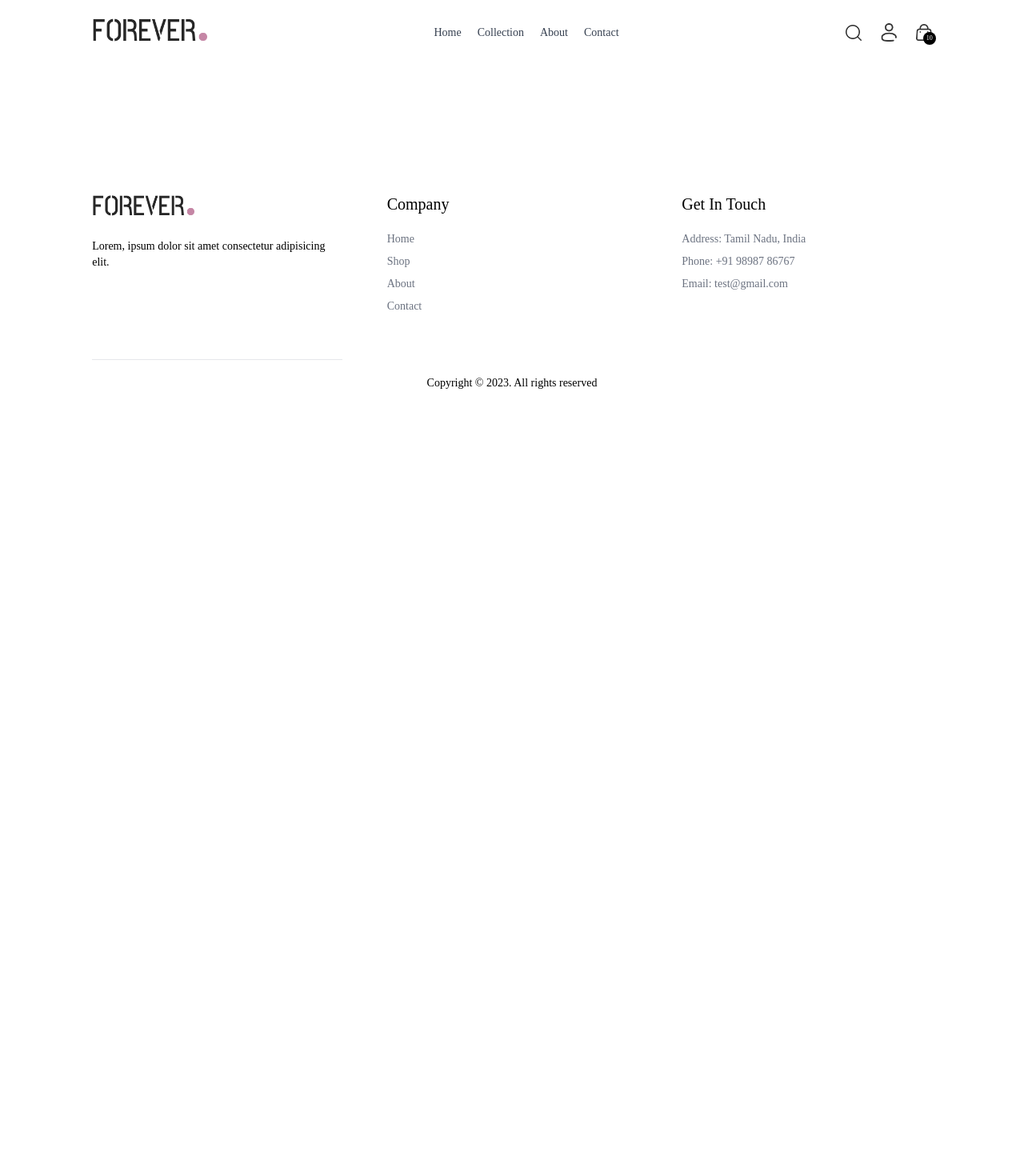
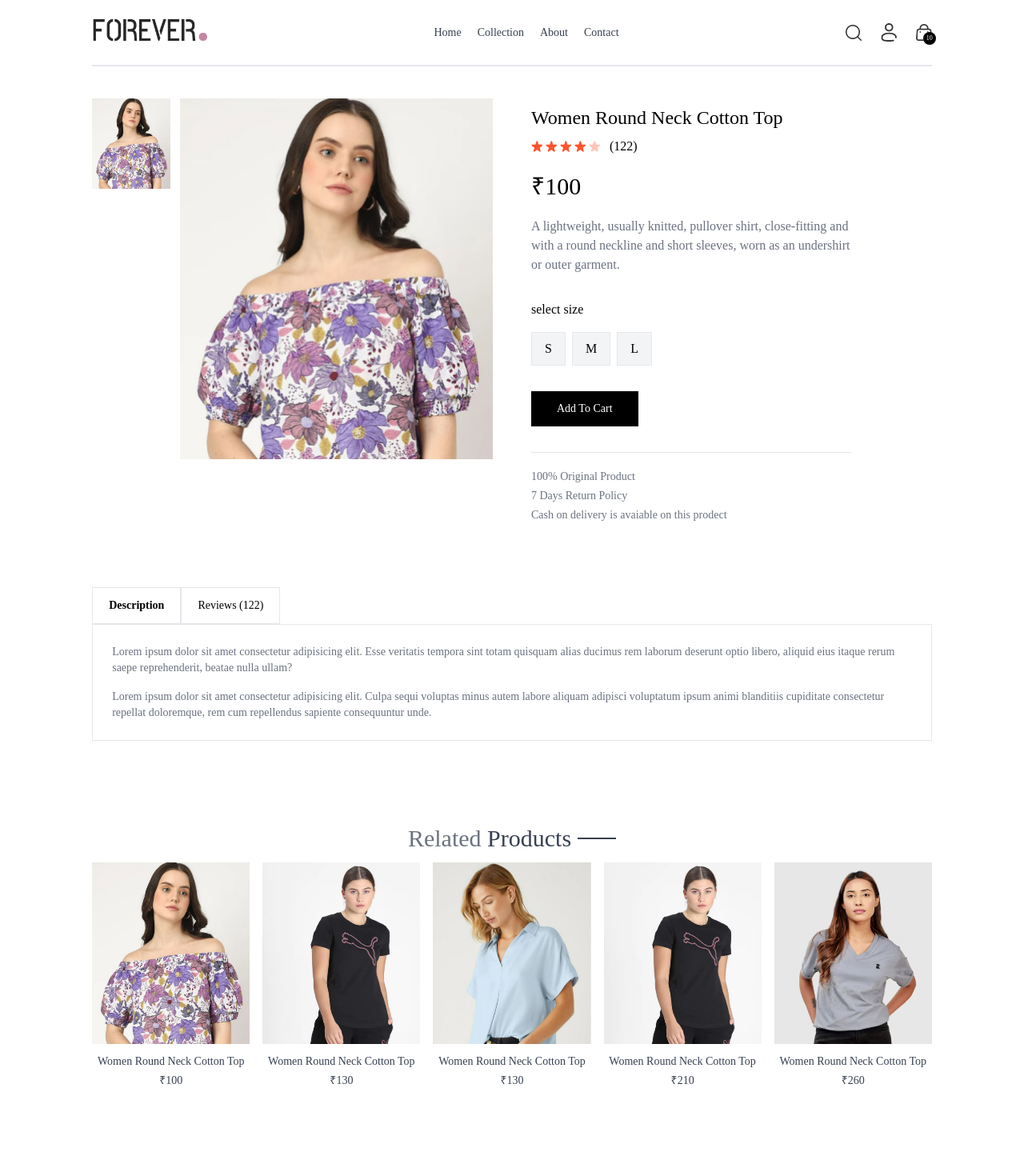
Before and after one commit to A-M-Santhoshkumar/Ecommerce, a React (Vite) app: page /product/aaaaa in a window 1280 px wide. Shown: the top 1470 px of the page at 80% size. Before the commit the page ends 800 px from the top, so only its background shows below. Built offline with nearby package versions, Linux system fonts and the light colour scheme.

Commit message:
some new page added

```diff
--- a/src/App.jsx
+++ b/src/App.jsx
@@ -31,7 +31,7 @@
          <Route path="/cart" element={<Cart />} />
          <Route path="/placeorder" element={<PlaceOrder />} />
          <Route path="/orders" element={<Orders />} />
-         <Route path="/product" element={<Product />} />
+         <Route path="/product/:productId" element={<Product />} />
          <Route path="/collection" element={<Collection />} />
 
       </Routes>
--- /dev/null
+++ b/src/components/RelatedProducts.jsx
@@ -0,0 +1,65 @@
+import React, { useContext, useEffect, useState } from 'react'
+import { ShopContext } from '../context/ShopContext'
+import Title from '../components/Title'
+import ProductItem from '../components/ProductItem'
+
+const RelatedProducts = ({category,subCategory}) => {
+
+    const {products}  = useContext(ShopContext);
+    const [related,setRelated] = useState([]);
+
+
+
+
+
+    useEffect(() => {
+         if(products.length > 0){
+            let prodecsCopy = products.slice();
+            prodecsCopy = prodecsCopy.filter((item) => category === item.category)
+             prodecsCopy = prodecsCopy.filter((item) => subCategory === item.subCategory)
+            setRelated(prodecsCopy.slice(0, 5))
+
+
+         }
+    },[products])
+
+  return (
+
+
+
+
+
+   <div className='my-24'>
+      <div className='text-center text-3xl py-2'>
+
+
+
+            <Title text1={'Related'} text2={'Products'}/>
+
+            <div className='grid grid-cols-2 sm:grid-cols-3 md:grid-cols-4 lg:grid-cols-5 gap-4 gap-y-6'>
+           {
+            related.map((item,index) => (
+                <ProductItem key={index} id={item._id} name={item.name} price={item.price} image={item.image}/>
+            ))
+           }
+            </div>
+
+        </div>
+
+    </div>
+
+
+
+
+
+
+
+  )
+}
+
+
+
+
+
+
+export default RelatedProducts;
--- a/src/components/SearchBar.jsx
+++ b/src/components/SearchBar.jsx
@@ -18,8 +18,8 @@
   },[location]);
 
   return showSearch && visible ? (
-    <div className='border-t border-b bg-gray-100 text-center'>
-      <div className='inline-flex items-center justify-center border-gray-400 px-5 py-2 my-5 mx-3 rounded-full w-3/4 sm:w-1/2'>
+    <div className='border-t border-b bg-gray-50 text-center'>
+      <div className='inline-flex items-center justify-center border border-gray-400 px-5 py-2 my-5 mx-3 rounded-full w-3/4 sm:w-1/2'>
         <input
           className='flex-1 outline-none bg-inherit text-sm'
           value={search}
--- a/src/context/ShopContext.jsx
+++ b/src/context/ShopContext.jsx
@@ -1,6 +1,6 @@
+import { useState } from "react";
 import { createContext } from "react";
 import { products } from "../assets/frontend_assets/assets";
-import React, { useState } from "react";
 export const ShopContext = createContext();
 
 
--- a/src/index.css
+++ b/src/index.css
@@ -25,3 +25,13 @@
         color: white;
        }
     }
+
+::-webkit-scrollbar{
+    display: none;
+}
+@media (max-width:640px){
+    a.active{
+        background-color: black;
+        color: white;
+    }
+}
--- a/src/pages/Collection.jsx
+++ b/src/pages/Collection.jsx
@@ -1,11 +1,12 @@
-import React, { useContext,useEffect,useState} from 'react';
-import { ShopContext } from '../context/ShopContext'
+import React from 'react'
+import { useContext, useEffect, useState } from 'react';
+import { ShopContext } from '../context/ShopContext';
 import { assets } from '../assets/frontend_assets/assets';
 import Title from '../components/Title';
 import ProductItem from '../components/ProductItem';
 
 function Collection() {
-   const {products,showSearch, setShowSearch} = useContext(ShopContext);
+  const { products, showSearch,  search } = useContext(ShopContext);
 
   const [showFilters, setShowFilters] = useState(false);
   const [filterProducts, setFilterProducts] = useState([]);
@@ -14,129 +15,153 @@
   const [subcategory, setSubcategory] = useState([]);
   const [sortType, setSortType] = useState('relavent');
 
- const togglecategory = (e) =>{
-  if(category.includes(e.target.value)){
-    setCategory(prev => prev.filter(item => item !== e.target.value));
-  }else{
-    setCategory(prev => [...prev, e.target.value]);
-  }
- }
+  const toggleCategory = (e) => {
+    const value = e.target.value;
+    setCategory((prev) =>
+      prev.includes(value) ? prev.filter((item) => item !== value) : [...prev, value]
+    );
+  };
 
- const toggleSubcategory = (e) =>{
-  if(subcategory.includes(e.target.value)){
-    setSubcategory(prev => prev.filter(item => item !== e.target.value));
-  }else{
-    setSubcategory(prev => [...prev, e.target.value]);
-  }
-}
+  const toggleSubcategory = (e) => {
+    const value = e.target.value;
+    setSubcategory((prev) =>
+      prev.includes(value) ? prev.filter((item) => item !== value) : [...prev, value]
+    );
+  };
 
   const applyFilters = () => {
     let productsCopy = products.slice();
-  if(showSearch && search){
 
+    if (showSearch && search) {
+      productsCopy = productsCopy.filter(item =>  item.name.toLowerCase().includes(search.toLowerCase())
+      );
     }
-  if(category.length > 0){
+
+    if (category.length > 0) {
       productsCopy = productsCopy.filter(item => category.includes(item.category));
     }
-  if(subcategory.length>0){
 
-    productsCopy = productsCopy.filter((item) => subcategory.includes(item.subCategory)); }
-   setFilterProducts(productsCopy);
+    if (subcategory.length > 0) {
+      productsCopy = productsCopy.filter(item => subcategory.includes(item.subCategory));
     }
 
+    setFilterProducts(productsCopy);
+  };
+
   const sortProduct = () => {
-
     let fpCopy = filterProducts.slice();
 
-  switch(sortType){
+    switch (sortType) {
       case 'low-high':
-      setFilterProducts(fpCopy.sort((a,b) => a.price - b.price));
+        setFilterProducts([...fpCopy].sort((a, b) => a.price - b.price));
         break;
       case 'high-low':
-      setFilterProducts(fpCopy.sort((a,b) => b.price - a.price));
+        setFilterProducts([...fpCopy].sort((a, b) => b.price - a.price));
         break;
       default:
         applyFilters();
         break;
     }
-
-}
+  };
 
   useEffect(() => {
     applyFilters();
-},[category,subcategory])
+  }, [category, subcategory, search, showSearch]);
 
   useEffect(() => {
     sortProduct();
   }, [sortType]);
 
   const wears = ['Topwear', 'Bottomwear', 'Winterwear'];
- const  catagoriesType =['Men', 'Women', 'Kids'];
-
-
+  const categoriesType = ['Men', 'Women', 'Kids'];
 
   return (
     <div className='flex flex-col sm:flex-row gap-1 sm:gap-10 pt-10 border-t'>
       {/* filter option */}
       <div className='min-w-60'>
-        <p onClick={() => setShowFilters(!showFilters)} className='my-2 text-xl flex items-center cursor-pointer gap-2'>FILTERS
-          <img className={`h-3 sm:hidden ${showFilters ? 'rotate-90' : ''}`} src={assets.dropdown_icon} alt="" />
-        </p>
-        {/* category filter */}
-        <div className={`border border-gray-300 pl-5 py-3 mt-6 ${showFilters ? "" : 'hidden'} sm:block`}>
-          <p className='mb-3 text-sm font-medium'> Catagories</p>
-          <div className='flex flex-col gap-2 text-sm  font-light text-gray-700'>
-
-            {
-              catagoriesType.map((category, index) => (
-                <p className='flex gap-2' key={index}>
-                      <input className='w-3' type="checkbox" value={category} onChange={togglecategory} /> {category}
-                </p>
-              ))
-            }
-
-
-          </div>
-
-        </div>
-        {/* sub category filter */}
-        <div className={`border border-gray-300 pl-5 py-3 my-5 ${showFilters ? "" : 'hidden'} sm:block`}>
-          <p className='mb-3 text-sm font-medium'> Type</p>
-           <div className='flex flex-col gap-2 text-sm font-light text-gray-700'>
-
-          {wears.map((wear, index) => (
-        <p className='flex gap-2' key={index}>
-          <input className='w-3' type="checkbox" value={wear} id={wear} onChange={toggleSubcategory}/>
-          <label htmlFor={wear}>{wear}</label>
+        <p
+          onClick={() => setShowFilters(!showFilters)}
+          className='my-2 text-xl flex items-center cursor-pointer gap-2'
+        >
+          FILTERS
+          <img
+            className={`h-3 sm:hidden ${showFilters ? 'rotate-90' : ''}`}
+            src={assets.dropdown_icon}
+            alt=""
+          />
         </p>
 
+        {/* category filter */}
+        <div
+          className={`border border-gray-300 pl-5 py-3 mt-6 ${
+            showFilters ? '' : 'hidden'
+          } sm:block`}
+        >
+          <p className='mb-3 text-sm font-medium'>Categories</p>
+          <div className='flex flex-col gap-2 text-sm font-light text-gray-700'>
+            {categoriesType.map((cat, index) => (
+              <p className='flex gap-2' key={index}>
+                <input
+                  className='w-3'
+                  type='checkbox'
+                  value={cat}
+                  onChange={toggleCategory}
+                />
+                {cat}
+              </p>
             ))}
-       </div>
-
-
           </div>
         </div>
 
+        {/* subcategory filter */}
+        <div
+          className={`border border-gray-300 pl-5 py-3 my-5 ${
+            showFilters ? '' : 'hidden'
+          } sm:block`}
+        >
+          <p className='mb-3 text-sm font-medium'>Type</p>
+          <div className='flex flex-col gap-2 text-sm font-light text-gray-700'>
+            {wears.map((wear, index) => (
+              <p className='flex gap-2' key={index}>
+                <input
+                  className='w-3'
+                  type='checkbox'
+                  value={wear}
+                  id={wear}
+                  onChange={toggleSubcategory}
+                />
+                <label htmlFor={wear}>{wear}</label>
+              </p>
+            ))}
+          </div>
+        </div>
+      </div>
 
-      {/*rights side */}
+      {/* right side */}
       <div className='flex-1'>
-        <div className='flex justify-between text-base sm:text2xl mb-4'>
-        <Title text1={'ALL' }  text2={'COLLECTION' }/>
-              {/* prodect */}
-              <select onChange={(e) => setSortType(e.target.value)} className='border-2 border-gray-300 text-sm px-2'>
-              <option value="relavent"> Sort By: Relavent</option>
-              <option value="low-high"> Sort By: Low To High</option>
-              <option value="high-low"> Sort By: High TO Low</option>
-
+        <div className='flex justify-between text-base sm:text-2xl mb-4'>
+          <Title text1={'ALL'} text2={'COLLECTION'} />
+          <select
+            onChange={(e) => setSortType(e.target.value)}
+            className='border-2 border-gray-300 text-sm px-2'
+          >
+            <option value='relavent'>Sort By: Relevant</option>
+            <option value='low-high'>Sort By: Low To High</option>
+            <option value='high-low'>Sort By: High To Low</option>
           </select>
         </div>
-        {/* Map products */}
+
+        {/* product listing */}
         <div className='grid grid-cols-2 sm:grid-cols-3 lg:grid-cols-4 gap-y-6'>
-             {
-              filterProducts.map((item,index) => (
-                <ProductItem key={index} id={item._id} name={item.name} image={item.image} price={item.price} />
-              ))
-             }
+          {filterProducts.map((item, index) => (
+            <ProductItem
+              key={index}
+              id={item._id}
+              name={item.name}
+              image={item.image}
+              price={item.price}
+            />
+          ))}
         </div>
       </div>
     </div>
--- a/src/pages/Product.jsx
+++ b/src/pages/Product.jsx
@@ -1,12 +1,98 @@
+import React, { useContext, useEffect, useState } from 'react';
+import { useParams } from 'react-router-dom';
+import { ShopContext } from '../context/ShopContext';
+import { assets } from '../assets/frontend_assets/assets';
+import RelatedProducts from '../components/RelatedProducts';
+
+function Product() {
+  const { productId } = useParams();
+  const { products,currency } = useContext(ShopContext);
+  const [productData, setProductData] = useState(null);
+  const [image,setImage] = useState('');
+  const [size,setSize] = useState('')
+
+      const fetchProductData = () => {
+
+        products.map((item) => {
+           if (item._id === productId) {
+       setProductData(item)
+      setImage(item.image[0])
+       return null;
+
+      }
+        })
+    };
+  useEffect(() => {
+    fetchProductData();
+  }, [productId, products]);
 
 
 
+  return productData ? (
+    <div className='border-t-2 pt-10 transition-opacity ease-in duration-500 opacity-100'>
+     <div className='flex gap-12 sm:gap-12 flex-col sm:flex-row'>
+     <div className='flex-1 flex flex-col-reverse gap-3 sm:flex-row'>
+       <div className='flex sm:flex-col overflow-x-auto sm:overflow-y-scroll justify-between sm:justify-normal  sm:w-1/5 w-full'>
+         {
+          productData.image.map((item,index) =>(
+              <img onClick={()=>setImage(item)} src={item} key={index}  className='w-24 sm:w-full sm:mb-3 flex-shrink-0 cursor-pointer' alt="" />
+          ))
+         }
+       </div>
+       <div className='w-full sm:w-[80%]'>
+        <img  className='w-full h-auto' src={image} alt="" />
+       </div>
+     </div>
 
-import React from 'react'
 
-function Product() {
-  <div>
-    <h1>wold</h1>
-  </div>
+      <div className='flex-1'>
+        <h1 className='font-medium text-2xl mt-2'>{productData.name}</h1>
+          <div className='flex items-center gap-1 mt-2'>
+          <img src={assets.star_icon} alt="" className="w-3.5" />
+          <img src={assets.star_icon} alt="" className="w-3.5" />
+          <img src={assets.star_icon} alt="" className="w-3.5" />
+          <img src={assets.star_icon} alt="" className="w-3.5" />
+          <img src={assets.star_dull_icon} alt="" className="w-3.5" />
+          <p className='pl-2'>(122)</p>
+          </div>
+          <p className='mt-5 text-3xl font-medium'>{currency}{productData.price}</p>
+          <p className='mt-5 text-gray-500 md:w-4/5'>{productData.description}</p>
+             <div className='flex flex-col gap-4 my-8'>
+                 <p>select size</p>
+                  <div className='flex gap-2'>
+                      {productData.sizes.map((item,index) =>(
+                        <button onClick={() => setSize(item)} className={`border py-2 px-4 bg-gray-100 ${item === size ? 'border-orange-500 ':''}`} key={index}>{item}</button>
+                      ) )}
+                 </div>
+             </div>
+              <button className='bg-black text-white px-8 py-3 text-sm active:bg-gray-700'>Add To Cart</button>
+              <hr className='mt-8 sm:w-4/5' />
+              <div className='text-sm text-gray-500 mt-5 flex flex-col gap-1'>
+                <p>100% Original Product</p>
+                 <p>7 Days Return Policy</p>
+                  <p>Cash on delivery is avaiable on this prodect</p>
+              </div>
+      </div>
+
+     </div>
+
+     <div className='mt-20'>
+      <div className='flex'>
+        <b className='border px-5 py-3 text-sm'> Description</b>
+        <p className='border px-5 py-3 text-sm'>Reviews (122)</p>
+      </div>
+      <div className='flex flex-col gap-4 border px-6 py-6 text-sm text-gray-500'>
+      <p>Lorem ipsum dolor sit amet consectetur adipisicing elit. Esse veritatis tempora sint totam quisquam alias ducimus rem laborum deserunt optio libero, aliquid eius itaque rerum saepe reprehenderit, beatae nulla ullam?</p>
+      <p>Lorem ipsum dolor sit amet consectetur adipisicing elit. Culpa sequi voluptas minus autem labore aliquam adipisci voluptatum ipsum animi blanditiis cupiditate consectetur repellat doloremque, rem cum repellendus sapiente consequuntur unde.</p>
+      </div>
+     </div>
+
+     {/* display related prodects */}
+
+     <RelatedProducts category={productData.category} subCategory={productData.subCategory}/>
+
+    </div>
+  ): <div className='text-center py-10 text-gray-600'> loding..</div>;
 }
-export  default Product;
+
+export default Product;
```
Also changed, not shown: src/components/Navbar.jsx (+9 -7 lines). Lines whose indentation alone changed are shown as unchanged.
